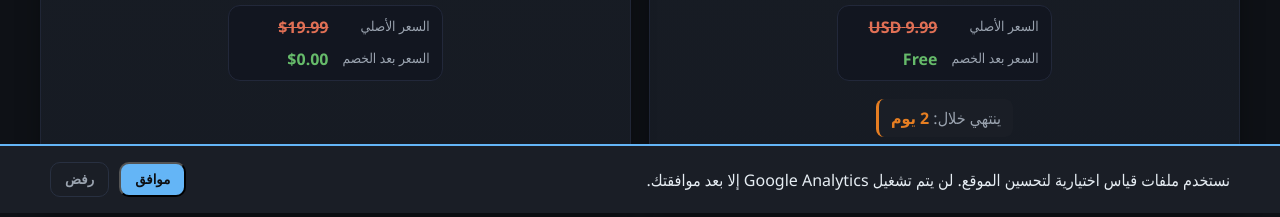
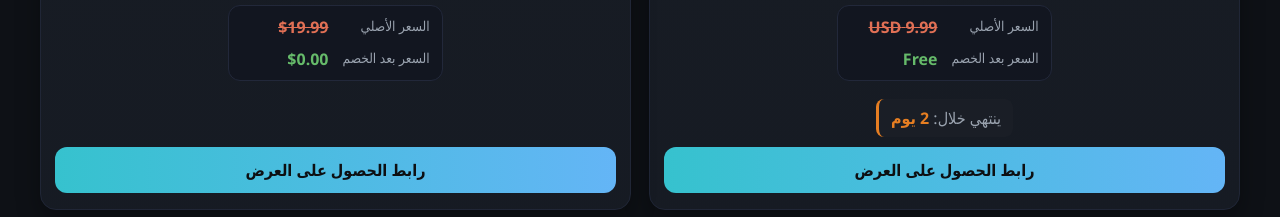
Before and after one commit to abooodHub/gamesfree100, a plain HTML site: page index.html in a window 1280 px wide. Shown: the part 587-804 px from the top of the page. Drawn offline with Linux system fonts and the light colour scheme.

Commit message:
chore: remove analytics consent banner and tracking

```diff
--- a/index.html
+++ b/index.html
@@ -7,7 +7,7 @@
 	<meta name="viewport" content="width=device-width, initial-scale=1.0">
 	<meta name="referrer" content="strict-origin-when-cross-origin">
 	<meta http-equiv="Content-Security-Policy"
-		content="default-src 'self'; script-src 'self' https://www.googletagmanager.com; style-src 'self' https://fonts.googleapis.com; font-src https://fonts.gstatic.com; img-src 'self' data: https:; connect-src 'self' https://www.google-analytics.com https://region1.google-analytics.com; object-src 'none'; base-uri 'self'; form-action 'self'; upgrade-insecure-requests">
+		content="default-src 'self'; script-src 'self'; style-src 'self' https://fonts.googleapis.com; font-src https://fonts.gstatic.com; img-src 'self' data: https:; connect-src 'self'; object-src 'none'; base-uri 'self'; form-action 'self'; upgrade-insecure-requests">
 
 	<!-- Primary Meta Tags -->
 	<meta name="title" content="🎮 Games100 - ألعاب مجانية ومخصومة من Steam, Epic | Free & Discounted Games">
@@ -152,18 +152,6 @@
 		</div>
 	</footer>
 
-	<div class="cookie-banner" id="cookieConsent" role="region" aria-label="Cookie preferences" hidden>
-		<div class="cookie-content">
-			<p id="cookieConsentText">نستخدم ملفات قياس اختيارية لتحسين الموقع.</p>
-			<div class="cookie-buttons">
-				<button type="button" class="cookie-btn accept" id="acceptCookies">موافق</button>
-				<button type="button" class="cookie-btn reject" id="rejectCookies">رفض</button>
-			</div>
-		</div>
-	</div>
-
-
-
 	<script src="script.js" defer></script>
 </body>
 
--- a/script.js
+++ b/script.js
@@ -12,7 +12,6 @@ let countdownId = null;
 const themes = ['dark', 'light', 'ocean', 'violet'];
 const DATA_REFRESH_MS = 6 * 60 * 60 * 1000;
 const EXPIRY_CHECK_MS = 60 * 1000;
-const ANALYTICS_ID = 'G-QXTT04YVZT';
 
 const storeNames = {
     ar: {
@@ -27,9 +26,7 @@ const storeNames = {
         currentPrice: 'السعر الحالي', originalPrice: 'السعر الأصلي', discountedPrice: 'السعر بعد الخصم',
         home: 'الرئيسية', skip: 'تخطي إلى قائمة الألعاب', theme: 'تغيير المظهر',
         language: 'Switch to English', gamesLabel: 'قائمة الألعاب المجانية',
-        tabsLabel: 'تصفية حسب متجر الألعاب',
-        consentText: 'نستخدم ملفات قياس اختيارية لتحسين الموقع. لن يتم تشغيل Google Analytics إلا بعد موافقتك.',
-        accept: 'موافق', reject: 'رفض'
+        tabsLabel: 'تصفية حسب متجر الألعاب'
     },
     en: {
         steam: 'Steam', epic: 'Epic', all: 'All',
@@ -43,9 +40,7 @@ const storeNames = {
         currentPrice: 'Current price', originalPrice: 'Original price', discountedPrice: 'Discounted price',
         home: 'Home', skip: 'Skip to the games list', theme: 'Change theme',
         language: 'التبديل إلى العربية', gamesLabel: 'Free games list',
-        tabsLabel: 'Filter by game store',
-        consentText: 'We use optional measurement cookies to improve the site. Google Analytics will only load after you consent.',
-        accept: 'Accept', reject: 'Reject'
+        tabsLabel: 'Filter by game store'
     }
 };
 
@@ -453,57 +448,11 @@ function updateInterface() {
     updateTabs();
     updateNavigation();
     updateFooterContent();
-    updateCookieBannerText();
     if (hasLoadedData) {
         renderGames();
         updateBar();
         startUpdateCountdown();
     }
-}
-
-function loadAnalytics() {
-    if (document.querySelector(`script[data-analytics-id="${ANALYTICS_ID}"]`)) return;
-    window.dataLayer = window.dataLayer || [];
-    window.gtag = function gtag() { window.dataLayer.push(arguments); };
-    window.gtag('js', new Date());
-    window.gtag('config', ANALYTICS_ID, { anonymize_ip: true });
-    const script = document.createElement('script');
-    script.async = true;
-    script.src = `https://www.googletagmanager.com/gtag/js?id=${encodeURIComponent(ANALYTICS_ID)}`;
-    script.dataset.analyticsId = ANALYTICS_ID;
-    document.head.appendChild(script);
-}
-
-function initCookieConsent() {
-    const banner = document.getElementById('cookieConsent');
-    const acceptButton = document.getElementById('acceptCookies');
-    const rejectButton = document.getElementById('rejectCookies');
-    if (!banner || !acceptButton || !rejectButton) return;
-    const consent = safeStorageGet('cookieConsent');
-    if (consent === 'accepted') {
-        banner.hidden = true;
-        loadAnalytics();
-    } else if (consent === 'rejected') banner.hidden = true;
-    else banner.hidden = false;
-
-    acceptButton.addEventListener('click', () => {
-        safeStorageSet('cookieConsent', 'accepted');
-        banner.hidden = true;
-        loadAnalytics();
-    });
-    rejectButton.addEventListener('click', () => {
-        safeStorageSet('cookieConsent', 'rejected');
-        banner.hidden = true;
-    });
-}
-
-function updateCookieBannerText() {
-    const text = document.getElementById('cookieConsentText');
-    const acceptButton = document.getElementById('acceptCookies');
-    const rejectButton = document.getElementById('rejectCookies');
-    if (text) text.textContent = storeNames[lang].consentText;
-    if (acceptButton) acceptButton.textContent = storeNames[lang].accept;
-    if (rejectButton) rejectButton.textContent = storeNames[lang].reject;
 }
 
 function applyTheme() {
@@ -528,7 +477,6 @@ function initApp() {
     initLanguageToggle();
     initThemeToggle();
     initTabs();
-    initCookieConsent();
     updateInterface();
     const isHomePage = window.location.pathname.endsWith('index.html') || window.location.pathname === '/';
     if (isHomePage) {
--- a/styles.css
+++ b/styles.css
@@ -63,18 +63,12 @@ html,body{margin:0;padding:0;min-height:100vh;background:var(--bg);color:var(--t
 .logo-text{font-weight:800;color:var(--accent)}
 .logo-subtitle{color:var(--muted)}
 .card-store-icon,.tab-icon{width:20px;height:20px;vertical-align:middle;margin-inline-end:4px}
-.cookie-banner{position:fixed;bottom:0;left:0;right:0;background:#1a1e26;border-top:2px solid var(--accent);padding:16px;z-index:1000}.cookie-banner[hidden]{display:none}.cookie-content p{margin:0}
-.cookie-content{max-width:1180px;margin:0 auto;display:flex;align-items:center;justify-content:space-between;gap:12px}
-.cookie-buttons{display:flex;gap:10px}
-.cookie-btn{padding:8px 14px;border-radius:10px;font-weight:700;cursor:pointer}
-.cookie-btn.accept{background:var(--accent);color:#0d0f12}
-.cookie-btn.reject{background:transparent;color:var(--muted);border:1px solid #283041}
 .loading{display:inline-block;width:18px;height:18px;border:3px solid #283041;border-radius:50%;border-top-color:var(--accent);animation:spin 1s linear infinite}
 @keyframes spin{to{transform:rotate(360deg)}}
 @keyframes fadeUp{from{opacity:0;transform:translateY(6px)}to{opacity:1;transform:translateY(0)}}
 .no-games{grid-column:1/-1;text-align:center;color:var(--muted);font-size:1rem;padding:24px 10px}.game-thumb-placeholder{display:flex;align-items:center;justify-content:center;background:linear-gradient(135deg,#1d222b,#11151c)}.data-status{margin:0 0 16px;padding:10px 12px;border-radius:10px;text-align:center}.data-status[hidden]{display:none}.data-status.warning{color:#ffe0a3;background:#5d430f;border:1px solid #8b6418}.data-status.error{color:#ffd6d6;background:#5b2020;border:1px solid #873030}.retry-btn{border:0;border-radius:10px;padding:10px 16px;background:var(--accent);color:#0d0f12;font-weight:800;cursor:pointer}
 .hero{display:none}
-.tab:focus-visible,.lang-btn:focus-visible,.theme-btn:focus-visible,.btn-shop:focus-visible,.nav-link:focus-visible,.retry-btn:focus-visible,.cookie-btn:focus-visible{outline:3px solid var(--accent);outline-offset:3px}
+.tab:focus-visible,.lang-btn:focus-visible,.theme-btn:focus-visible,.btn-shop:focus-visible,.nav-link:focus-visible,.retry-btn:focus-visible{outline:3px solid var(--accent);outline-offset:3px}
 @media(prefers-reduced-motion:reduce){.fade-in{animation:none}.tab,.lang-btn,.game-card,.btn-shop{transition:none}}
 
 [data-theme="light"]{--bg:#f6f7f9;--surface:#ffffff;--card:#ffffff;--text:#0e1116;--muted:#5b6573;--shadow:0 6px 16px rgba(0,0,0,.12)}
@@ -97,4 +91,4 @@ html,body{margin:0;padding:0;min-height:100vh;background:var(--bg);color:var(--t
 [data-theme="violet"] .store-badge{background:#140f2680;border:1px solid #2a2047}
 [data-theme="violet"] .price-info{background:#20173d;border:1px solid #2a2047}
 [data-theme="violet"] .footer{background:#0f0b1a;border-top:1px solid #2a2047}
-@media(max-width:768px){.header{position:static;flex-direction:column;gap:10px}.games-grid{gap:12px}.game-thumb{height:auto}.cookie-content{flex-direction:column;text-align:center}}
+@media(max-width:768px){.header{position:static;flex-direction:column;gap:10px}.games-grid{gap:12px}.game-thumb{height:auto}}
```
Also changed, not shown: 1 other file.
